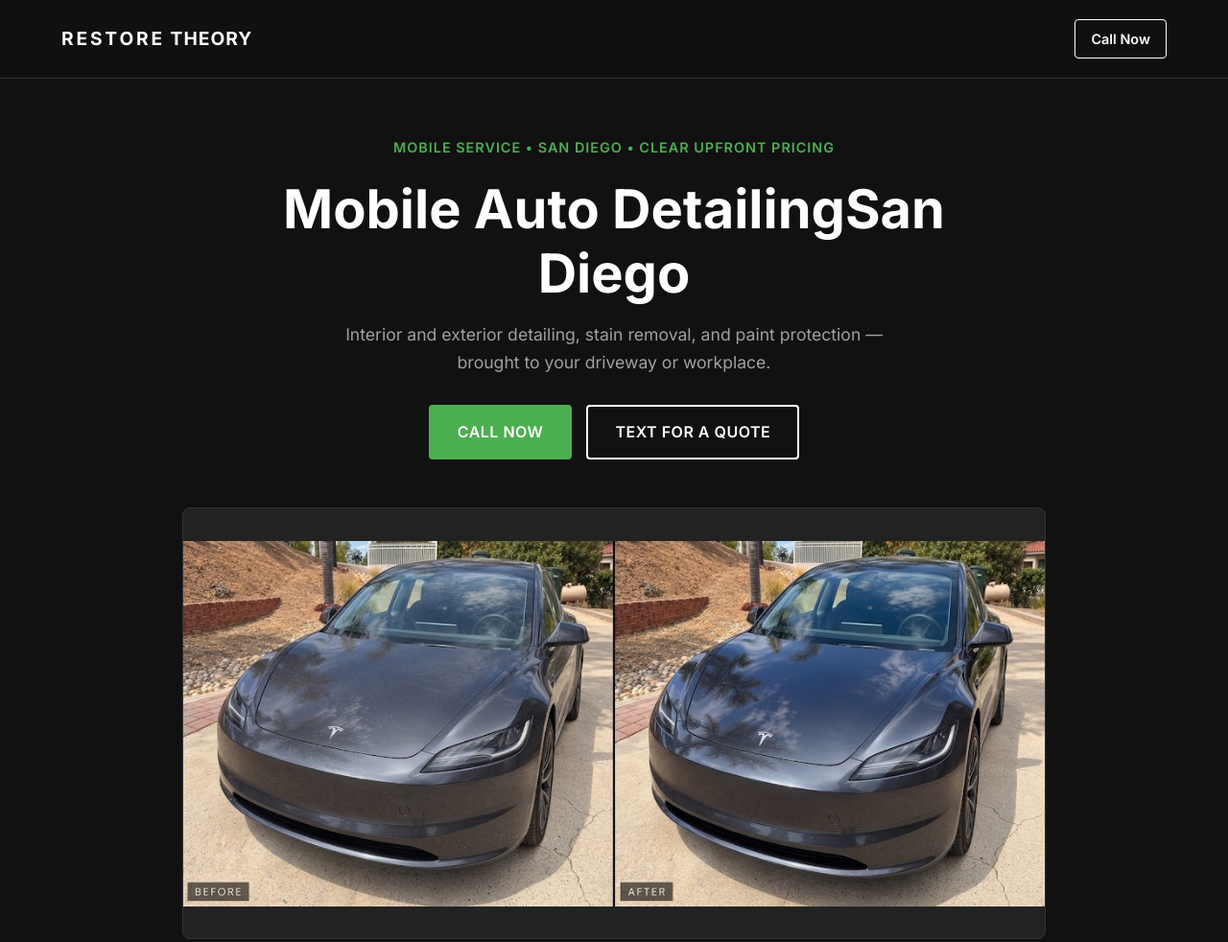
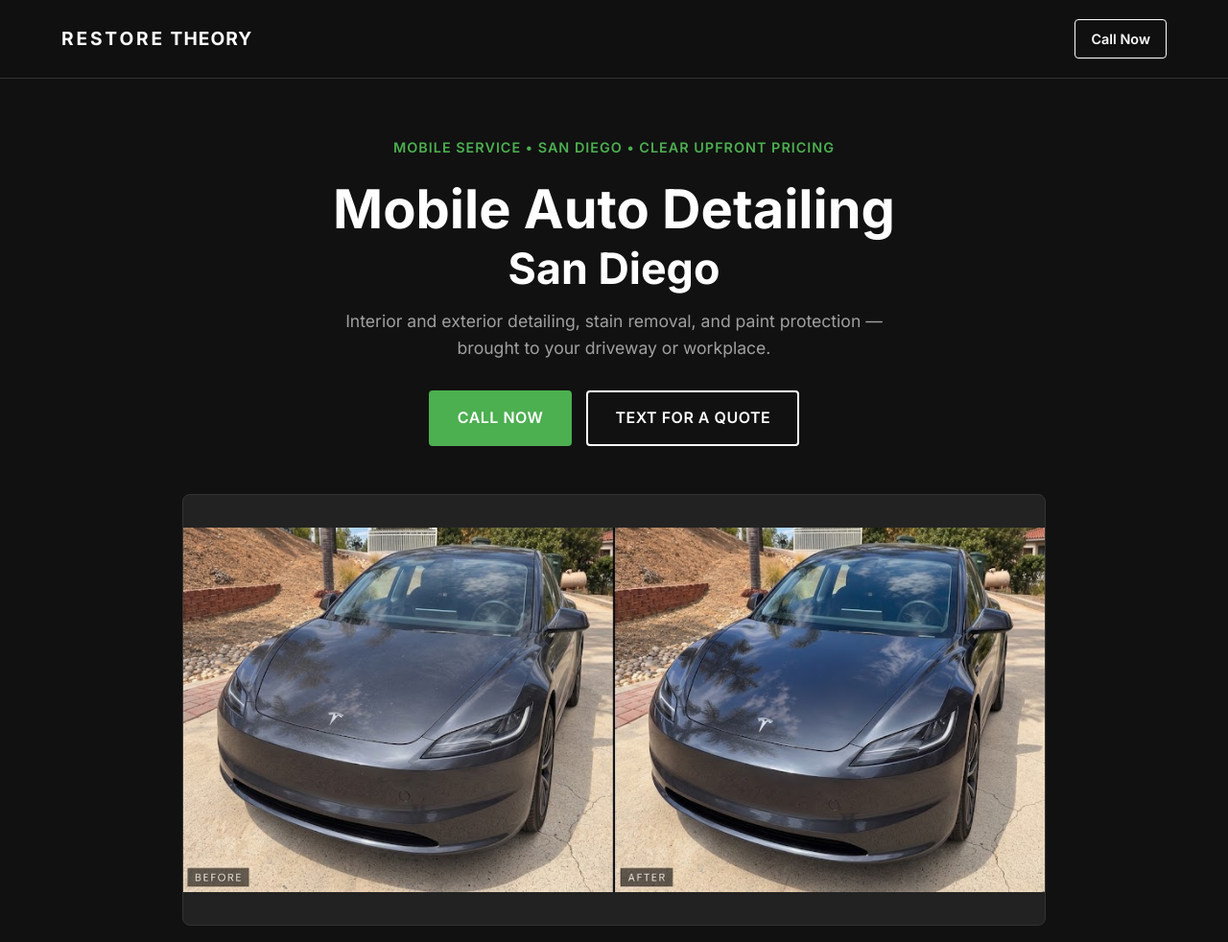
Before and after one commit to amoshny/RestoreTheroy-WebSite, a plain HTML site: page index.html in a window 1280 px wide. Shown: the top 982 px of the page at 96% size. Drawn offline with Linux system fonts and the light colour scheme.

Commit message:
Style the San Diego hero subtitle

```diff
--- a/styles.css
+++ b/styles.css
@@ -180,6 +180,15 @@
     margin-bottom: 20px;
 }
 .hero h1 { font-size: 2.5rem; max-width: 800px; }
+.hero-title-main,
+.hero-title-location {
+    display: block;
+}
+.hero-title-location {
+    margin-top: 0.08em;
+    font-size: 0.8em;
+    line-height: 1.1;
+}
 .hero-sub {
     font-size: 1.1rem;
     color: var(--text-muted);
```
